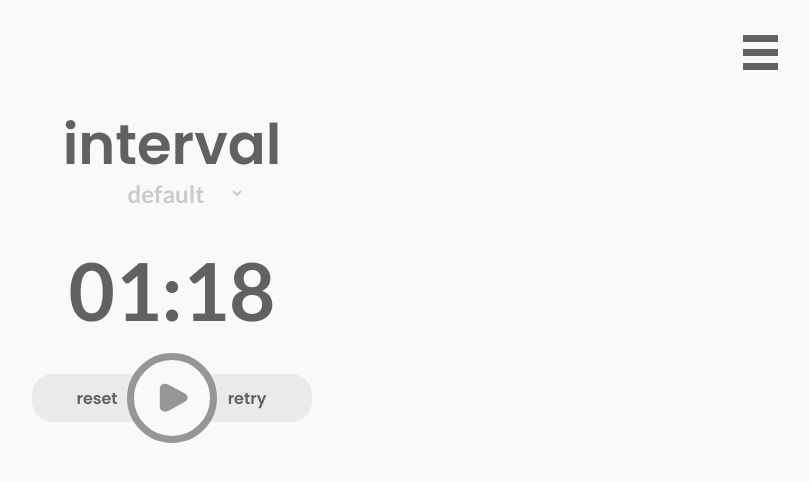
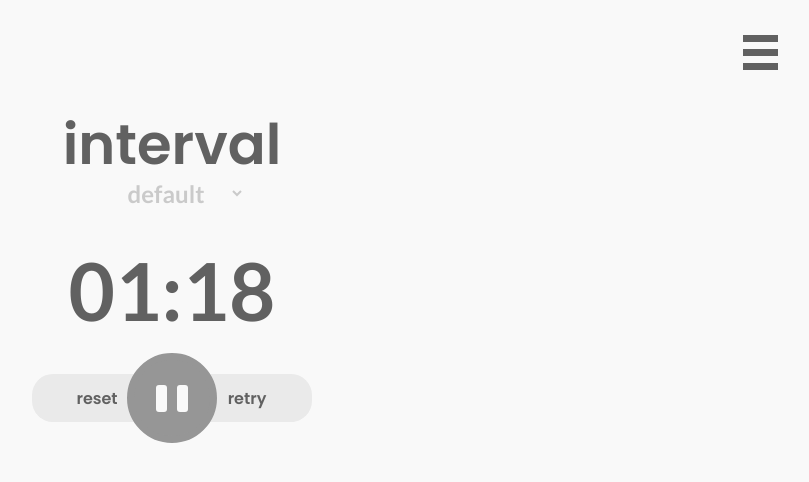
Before and after one commit to drillprop/pomodoro, a React app: page / in a window 1280 px wide. Both pictures are taken after a click on the button 640 px from the left and 398 px from the top of the page. Shown: the top 482 px of the page, without its empty margins (468-1277 px from the left). Built offline with nearby package versions, Linux system fonts and the light colour scheme.

Commit message:
add pause button

```diff
--- a/src/components/Timer/Controls.tsx
+++ b/src/components/Timer/Controls.tsx
@@ -39,7 +39,7 @@ const RetryButtton = styled(ResetandRetryButtons)`
   grid-column: 2;
   padding-left: 1em;
 `;
-const PlayButton = styled.button`
+const PlayButton = styled.button<{ isTimerStart: boolean }>`
   position: relative;
   height: 90px;
   justify-self: center;
@@ -48,21 +48,44 @@ const PlayButton = styled.button`
   grid-row: 1;
   width: 90px;
   border: 7px solid ${buttonColors};
+  background-color: ${({ isTimerStart }) =>
+    isTimerStart ? buttonColors : background};
+  border-radius: 100%;
+`;
+
+const Pause = styled.div`
+  width: 11px;
+  position: absolute;
+  top: calc(50% - 13px);
+  left: calc(50% - 16px);
+  height: 27px;
   background-color: ${background};
-  border-radius: 100%;
+  border-radius: 3px;
+  ::after {
+    content: '';
+    position: absolute;
+    margin-left: 15px;
+    background-color: ${background};
+    border-radius: 3px;
+    width: 11px;
+    height: 27px;
+  }
 `;
 
 const Controls: React.FC = () => {
   const [state, { startPause, reset, retry }] = useTimer();
-
   return (
     <ControlsWrapper>
       <ResetButton onClick={reset}>
         {state.isInterval ? 'Reset' : 'Skip'}
       </ResetButton>
       <RetryButtton onClick={retry}>Retry</RetryButtton>
-      <PlayButton onClick={startPause}>
-        <Icon name='play' color={buttonColors} />
+      <PlayButton isTimerStart={state.isTimerStart} onClick={startPause}>
+        {state.isTimerStart ? (
+          <Pause />
+        ) : (
+          <Icon name='play' color={buttonColors} />
+        )}
       </PlayButton>
     </ControlsWrapper>
   );
```
